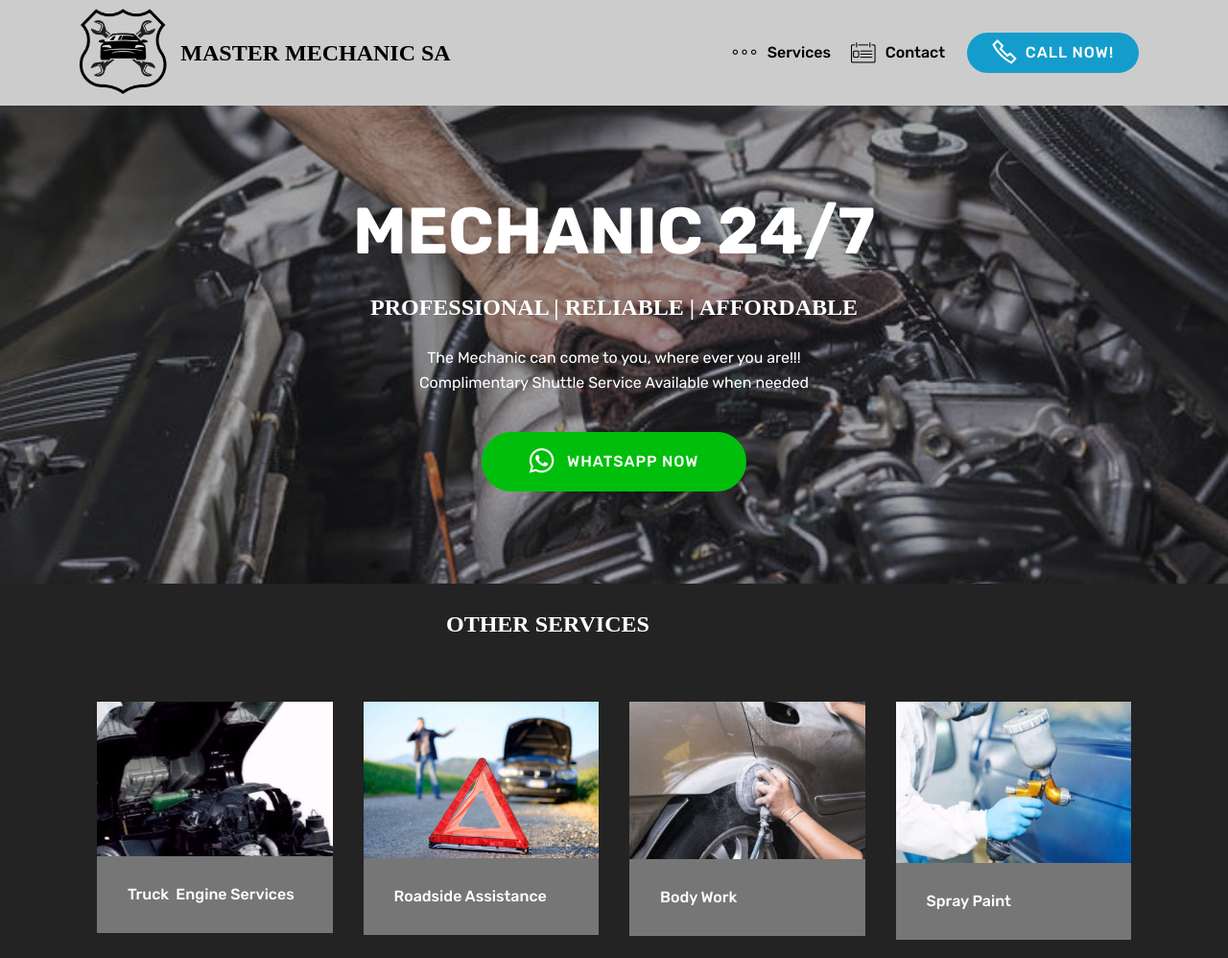
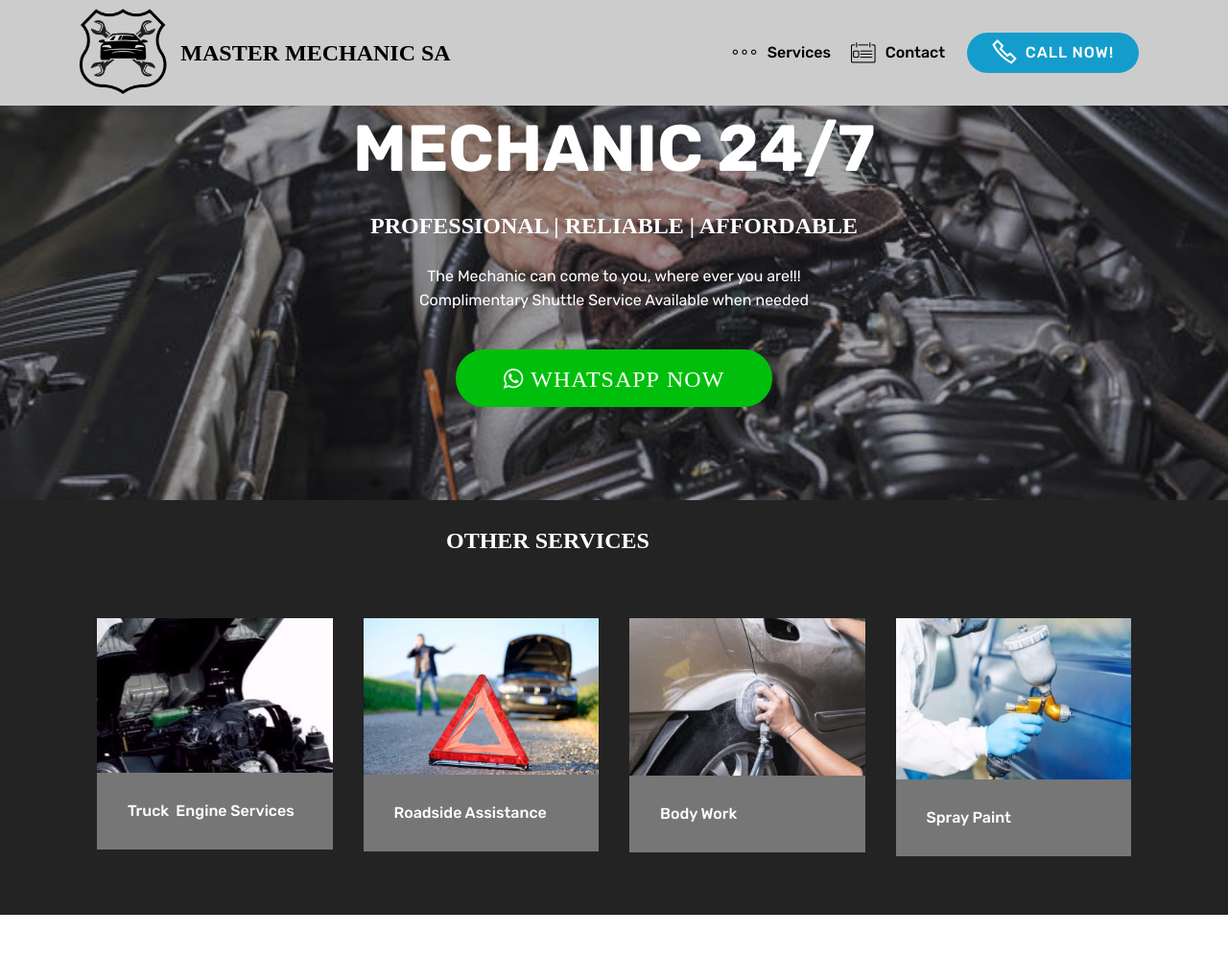
Before and after one commit to master-mechanic/master-mechanic.github.io, a plain HTML site: page index.html in a window 1280 px wide. Shown: the whole page at 96% size. After the commit the page ends 953 px from the top, so only its background shows below. Drawn offline with Linux system fonts and the light colour scheme; files whose address does not match are found by name; a web font is replaced by a local one.

Commit message:
Update index.html

```diff
--- a/index.html
+++ b/index.html
@@ -22,6 +22,8 @@ The on-call mechanic comes to you where ever you are">
 
 
   <title>Master Mechanic SA</title>
+
+  <link rel="stylesheet" href="https://cdnjs.cloudflare.com/ajax/libs/font-awesome/4.7.0/css/font-awesome.min.css">
 
   <link rel="stylesheet" href="assets/web/assets/mobirise-icons2/mobirise2.css">
 
@@ -133,12 +135,6 @@ The on-call mechanic comes to you where ever you are
 
 
 <section class="engine">
-<a href="https://mobirise.info/k">how to develop your own website</a></section><section once="footers" class="cid-rXS9SZZyvy" id="footer6-d">
-
-
-
-
-
 
     <div class="container">
 
@@ -147,8 +143,6 @@ The on-call mechanic comes to you where ever you are
             <div class="col-12">
 
                 <p class="mbr-text mb-0 mbr-fonts-style display-7">
-
-                    © Copyright 2019 Mobirise - All Rights Reserved
 
                 </p>
 
@@ -184,7 +178,7 @@ The on-call mechanic comes to you where ever you are
                 <p class="mbr-text align-center pb-3 mbr-fonts-style display-7">The Mechanic can come to you, where ever you are!!!<br>Complimentary Shuttle Service Available when needed</p>
 
                 <div class="mbr-section-btn align-center">
-                    <a class="btn btn-md btn-secondary display-7" href="https://wa.me/+27610907060"><span class="socicon socicon-whatsapp mbr-iconfont mbr-iconfont-btn"></span>WHATSAPP NOW
+                    <a class="btn btn-md btn-secondary display-7" href="https://wa.me/+27610907060"><i style="font-size:24px" class="fa">&#xf232; WHATSAPP NOW</i>
 
                         </a></div>
 
```
